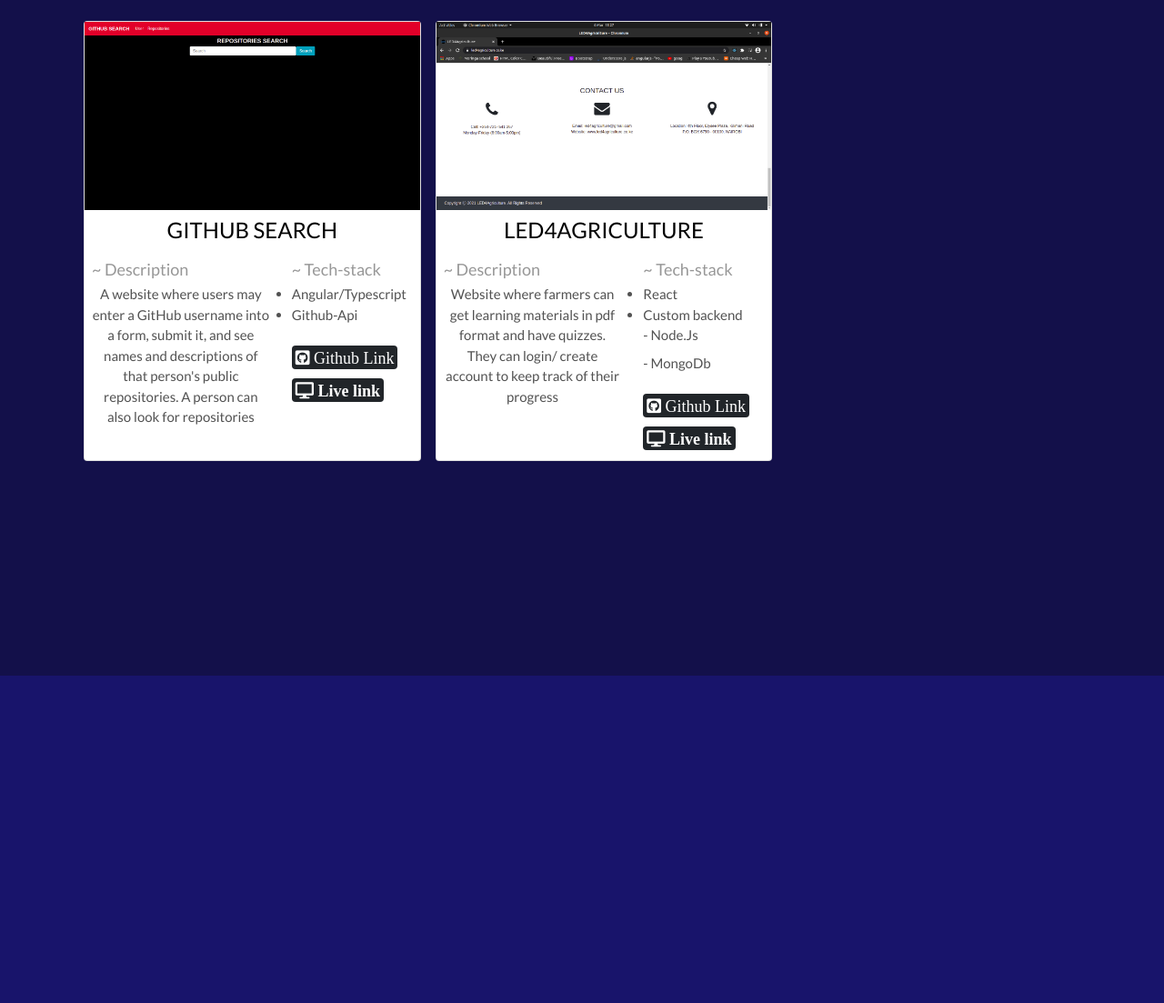
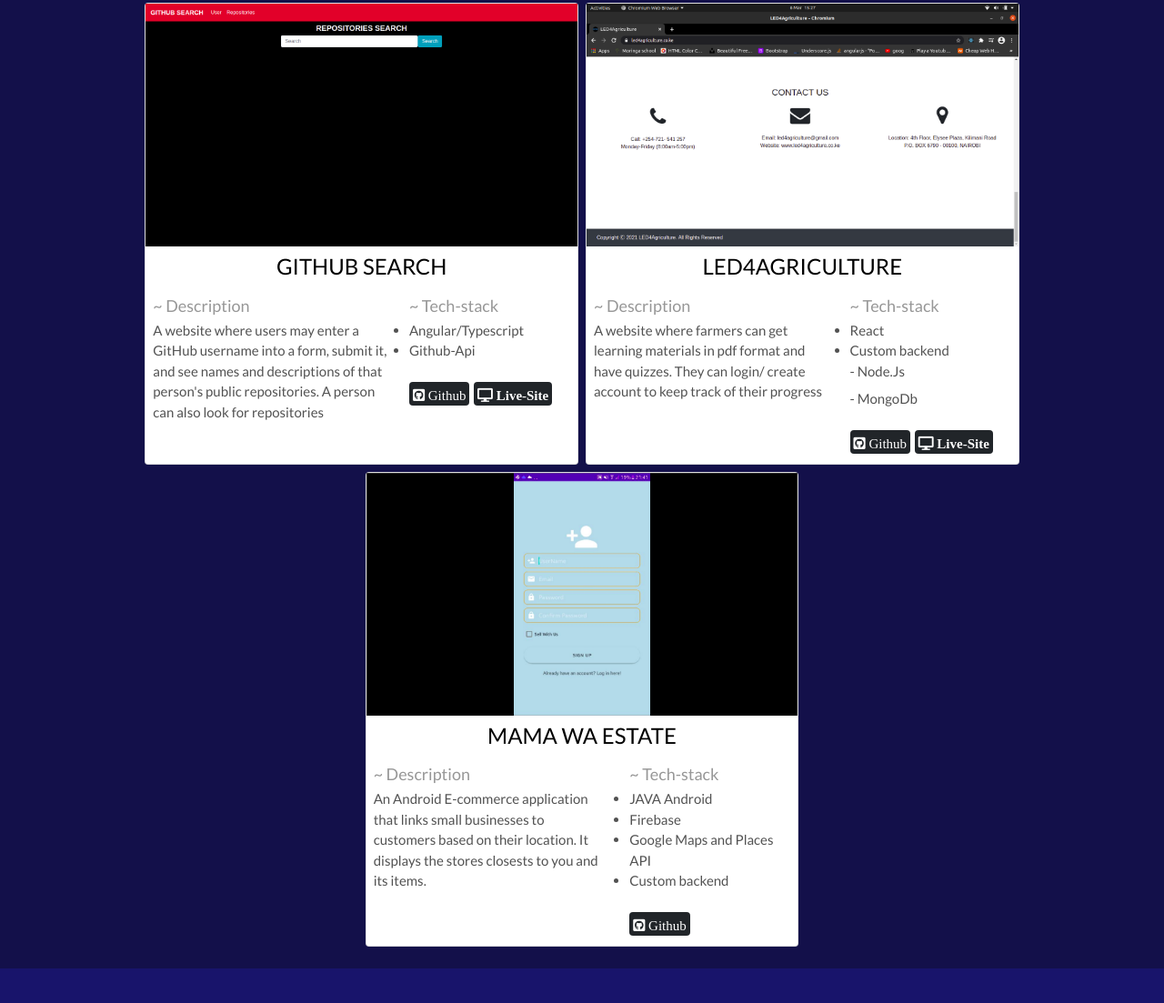
Before and after one commit to KellyEgesa/KellyEgesa.github.io, a plain HTML site: page index.html in a window 1280 px wide. Shown: the part 1657-2760 px from the top of the page at 91% size. Drawn offline with nearby package versions, Linux system fonts and the light colour scheme.

Commit message:
Finished working mama wa estate project

```diff
--- a/css/style.css
+++ b/css/style.css
@@ -1,9 +1,16 @@
-#rectangle,
-#projects {
+#rectangle {
   background-color: #13104a;
   height: 100vh;
   padding-right: 80px;
   padding-top: 20px;
+  padding-left: 80px;
+}
+#projects {
+  background-color: #13104a;
+  height: fit-content;
+  padding-right: 80px;
+  padding-top: 20px;
+  padding-bottom: 20px;
   padding-left: 80px;
 }
 #profile,
@@ -161,4 +168,5 @@ ul {
 #linkHover2 {
   font-family: "Lato", sans-serif;
   color: white;
+  font-size: 15px;
 }
--- a/index.html
+++ b/index.html
@@ -373,8 +373,8 @@
                 Projects</span
               ></i
             >
-            <div class="row p-3">
-              <div class="col-4 m-2 card p-0">
+            <div class="row d-flex justify-content-center">
+              <div class="col-md-5 m-1 card p-0">
                 <div class="p-0 card-img-top">
                   <div
                     id="carouselExampleSlidesOnly"
@@ -423,10 +423,11 @@
 
                 <div class="p-2">
                   <h4 class="card-title text-center">GITHUB SEARCH</h4>
+
                   <div class="row">
                     <div class="col-7">
                       <span id="textAlt">~ Description</span><br />
-                      <p class="card-text text-center" id="card-text">
+                      <p class="card-text" id="card-text">
                         A website where users may enter a GitHub username into a
                         form, submit it, and see names and descriptions of that
                         person's public repositories. A person can also look for
@@ -439,15 +440,16 @@
                         <li>Angular/Typescript</li>
                         <li>Github-Api</li>
                       </ul>
+                      <div>
                         <span class="badge bg-dark p-1" id="nameIcons2"
                           ><a
-                          href="https://github.com/KellyEgesa"
+                            href="https://github.com/KellyEgesa/Github-Search"
                             target="_blank"
                             rel="noopener noreferrer"
                             id="linkHover2"
                             ><i class="fab fa-github-square" id="icon">
-                            Github Link</i
-                          ></a
+                              Github
+                            </i></a
                           ></span
                         >
                         <span class="badge bg-dark p-1" id="nameIcons2"
@@ -457,7 +459,7 @@
                             rel="noopener noreferrer"
                             id="linkHover2"
                             ><i class="fa fa-desktop" aria-hidden="true">
-                            Live link</i
+                              Live-Site</i
                             ></a
                           ></span
                         >
@@ -465,7 +467,8 @@
                     </div>
                   </div>
                 </div>
-              <div class="col-4 m-2 card p-0">
+              </div>
+              <div class="col-md-5 m-1 card p-0">
                 <div class="p-0 card-img-top">
                   <div
                     id="carouselExampleSlidesOnly"
@@ -559,10 +562,10 @@
                   <div class="row">
                     <div class="col-7">
                       <span id="textAlt">~ Description</span><br />
-                      <p class="card-text text-center" id="card-text">
-                        Website where farmers can get learning materials in pdf
-                        format and have quizzes. They can login/ create account
-                        to keep track of their progress
+                      <p class="card-text" id="card-text">
+                        A website where farmers can get learning materials in
+                        pdf format and have quizzes. They can login/ create
+                        account to keep track of their progress
                       </p>
                     </div>
                     <div class="col-5">
@@ -583,7 +586,7 @@
                           rel="noopener noreferrer"
                           id="linkHover2"
                           ><i class="fab fa-github-square" id="icon">
-                            Github Link</i
+                            Github</i
                           ></a
                         ></span
                       >
@@ -594,7 +597,116 @@
                           rel="noopener noreferrer"
                           id="linkHover2"
                           ><i class="fa fa-desktop" aria-hidden="true">
-                            Live link</i
+                            Live-Site</i
+                          ></a
+                        ></span
+                      >
+                    </div>
+                  </div>
+                </div>
+              </div>
+              <div class="col-md-5 m-1 card p-0">
+                <div class="p-0 card-img-top">
+                  <div
+                    id="carouselExampleSlidesOnly"
+                    class="carousel slide"
+                    data-bs-ride="carousel"
+                  >
+                    <div class="carousel-inner">
+                      <div class="carousel-item active">
+                        <img
+                          src="./images/mama-wa-estate/1.png"
+                          class="d-block w-100 m-0"
+                          alt="..."
+                        />
+                      </div>
+                      <div class="carousel-item">
+                        <img
+                          src="./images/mama-wa-estate/2.png"
+                          class="d-block w-100"
+                          alt="..."
+                        />
+                      </div>
+                      <div class="carousel-item">
+                        <img
+                          src="./images/mama-wa-estate/3.png"
+                          class="d-block w-100"
+                          alt="..."
+                        />
+                      </div>
+                      <div class="carousel-item">
+                        <img
+                          src="./images/mama-wa-estate/4.png"
+                          class="d-block w-100"
+                          alt="..."
+                        />
+                      </div>
+                      <div class="carousel-item">
+                        <img
+                          src="./images/mama-wa-estate/5.png"
+                          class="d-block w-100"
+                          alt="..."
+                        />
+                      </div>
+                      <div class="carousel-item">
+                        <img
+                          src="./images/mama-wa-estate/6.png"
+                          class="d-block w-100"
+                          alt="..."
+                        />
+                      </div>
+                      <div class="carousel-item">
+                        <img
+                          src="./images/mama-wa-estate/7.png"
+                          class="d-block w-100"
+                          alt="..."
+                        />
+                      </div>
+                      <div class="carousel-item">
+                        <img
+                          src="./images/mama-wa-estate/8.png"
+                          class="d-block w-100"
+                          alt="..."
+                        />
+                      </div>
+                      <div class="carousel-item">
+                        <img
+                          src="./images/mama-wa-estate/9.png"
+                          class="d-block w-100"
+                          alt="..."
+                        />
+                      </div>
+                    </div>
+                  </div>
+                </div>
+
+                <div class="p-2">
+                  <h4 class="card-title text-center">MAMA WA ESTATE</h4>
+                  <div class="row">
+                    <div class="col-7">
+                      <span id="textAlt">~ Description</span><br />
+                      <p class="card-text" id="card-text">
+                        An Android E-commerce application that links small
+                        businesses to customers based on their location. It
+                        displays the stores closests to you and its items.
+                      </p>
+                    </div>
+                    <div class="col-5">
+                      <span id="textAlt">~ Tech-stack</span><br />
+                      <ul class="p-0">
+                        <li>JAVA Android</li>
+                        <li>Firebase</li>
+                        <li>Google Maps and Places API</li>
+                        <li>Custom backend</li>
+                      </ul>
+                      <span class="badge bg-dark p-1" id="nameIcons2"
+                        ><a
+                          href="https://github.com/KellyEgesa/mama-wa-estate-android"
+                          target="_blank"
+                          rel="noopener noreferrer"
+                          id="linkHover2"
+                          ><i class="fab fa-github-square" id="icon">
+                            Github</i
                           ></a
                         ></span
                       >
```
Also changed, not shown: images/mama-wa-estate/1.png (added), images/mama-wa-estate/2.png (added), images/mama-wa-estate/3.png (added), images/mama-wa-estate/4.png (added), images/mama-wa-estate/5.png (added), images/mama-wa-estate/6.png (added), images/mama-wa-estate/7.png (added), images/mama-wa-estate/8.png (added), images/mama-wa-estate/9.png (added). Lines whose indentation alone changed are shown as unchanged.
